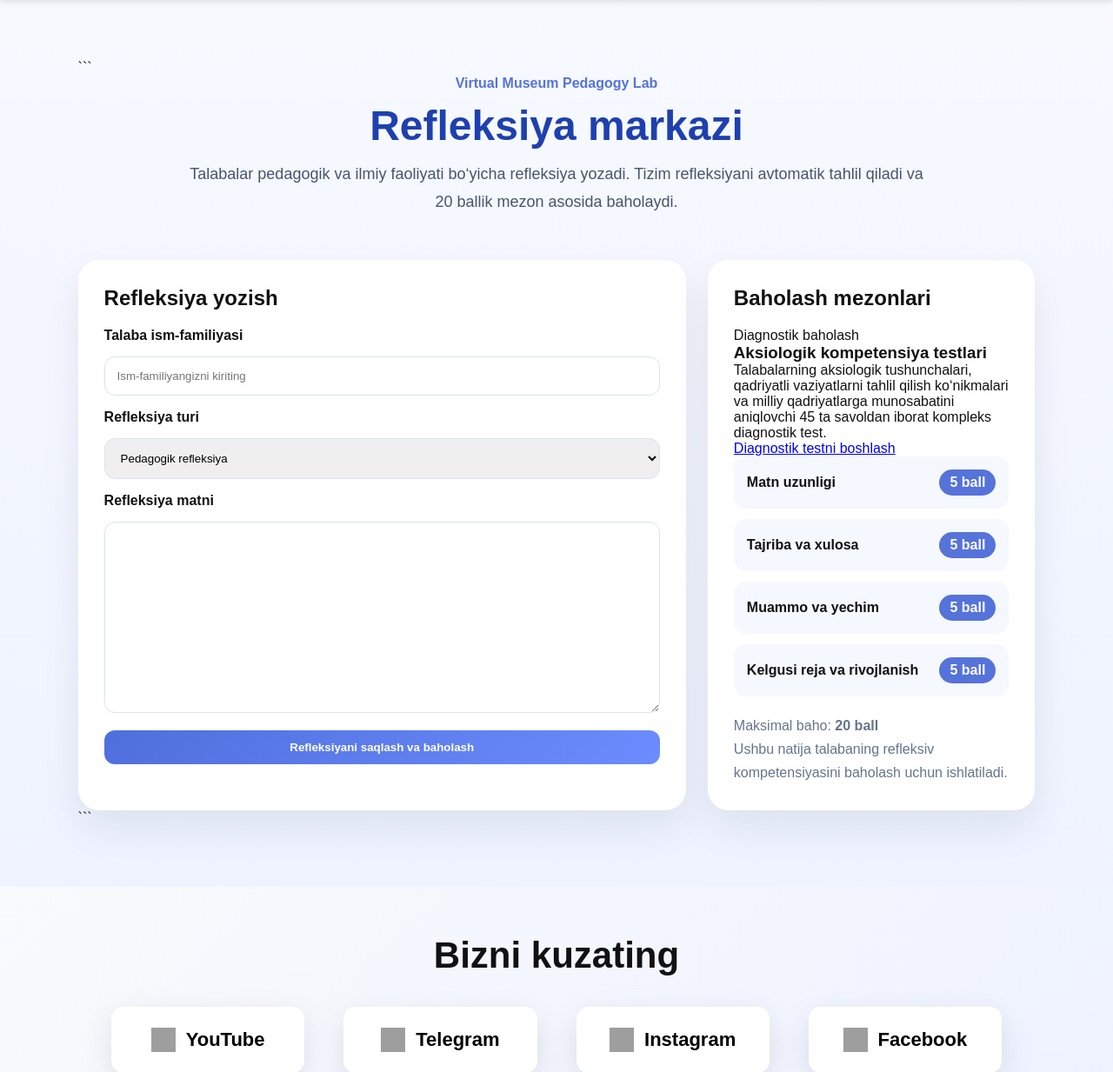
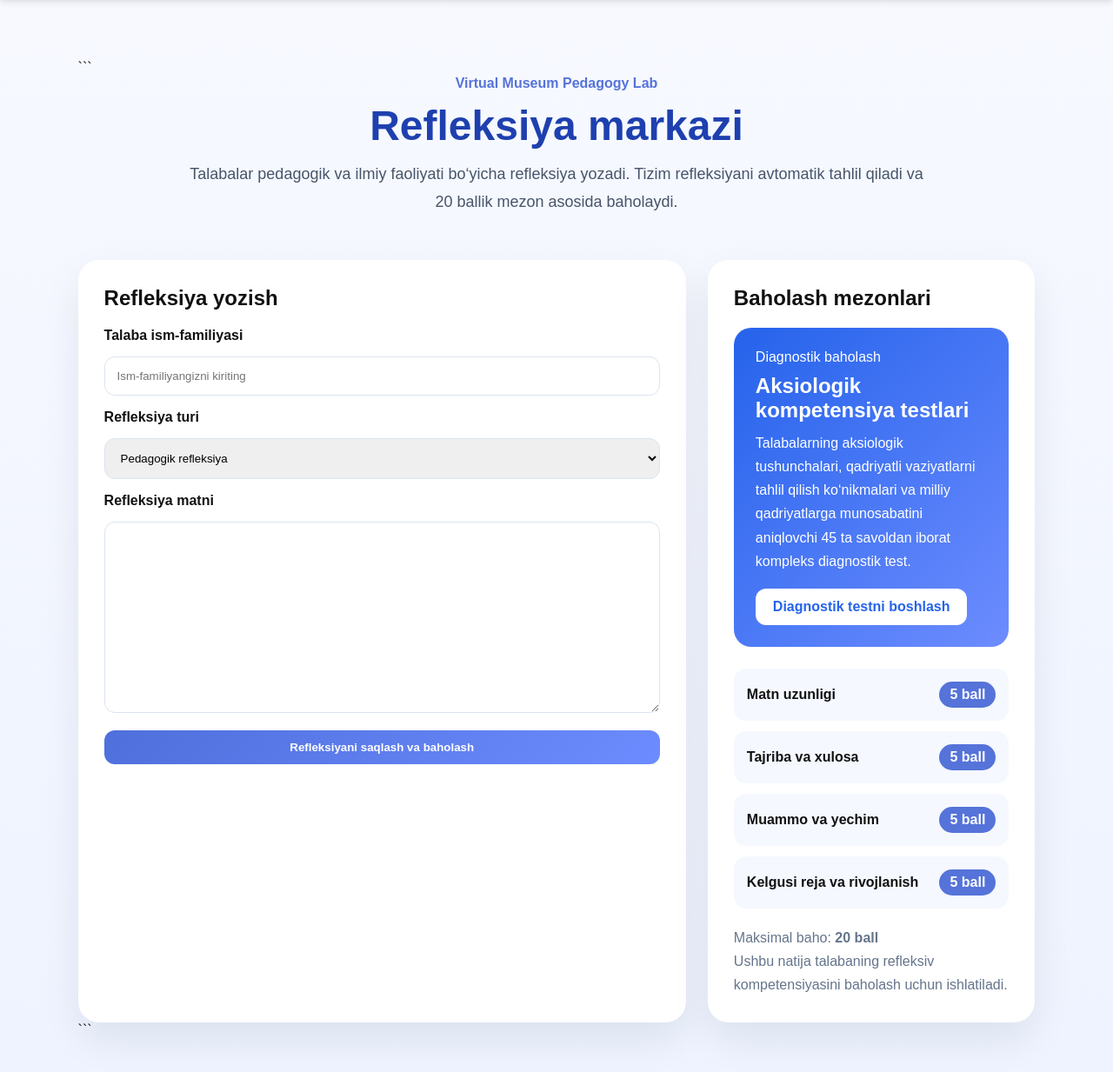
Before and after one commit to javlonbek1994/portfolio-site, a Flask app: page /reflection in a window 1280 px wide. Shown: the part 106-1339 px from the top of the page at 87% size. Run offline with Flask 3, Linux system fonts and the light colour scheme; data comes from the database, SQL or seed files in the repository; grey boxes are pictures that could not be loaded.

Commit message:
Update style.css

```diff
--- a/static/style.css
+++ b/static/style.css
@@ -2369,3 +2369,30 @@ body{
         font-size:32px;
     }
 }
+.diagnostic-banner{
+    background:linear-gradient(135deg,#2563eb,#6d8cff);
+    color:white;
+    border-radius:20px;
+    padding:25px;
+    margin-bottom:25px;
+}
+
+.diagnostic-banner h3{
+    font-size:24px;
+    margin:10px 0;
+}
+
+.diagnostic-banner p{
+    line-height:1.7;
+    margin-bottom:18px;
+}
+
+.diagnostic-btn{
+    display:inline-block;
+    background:white;
+    color:#2563eb;
+    padding:12px 20px;
+    border-radius:12px;
+    text-decoration:none;
+    font-weight:700;
+}
```
